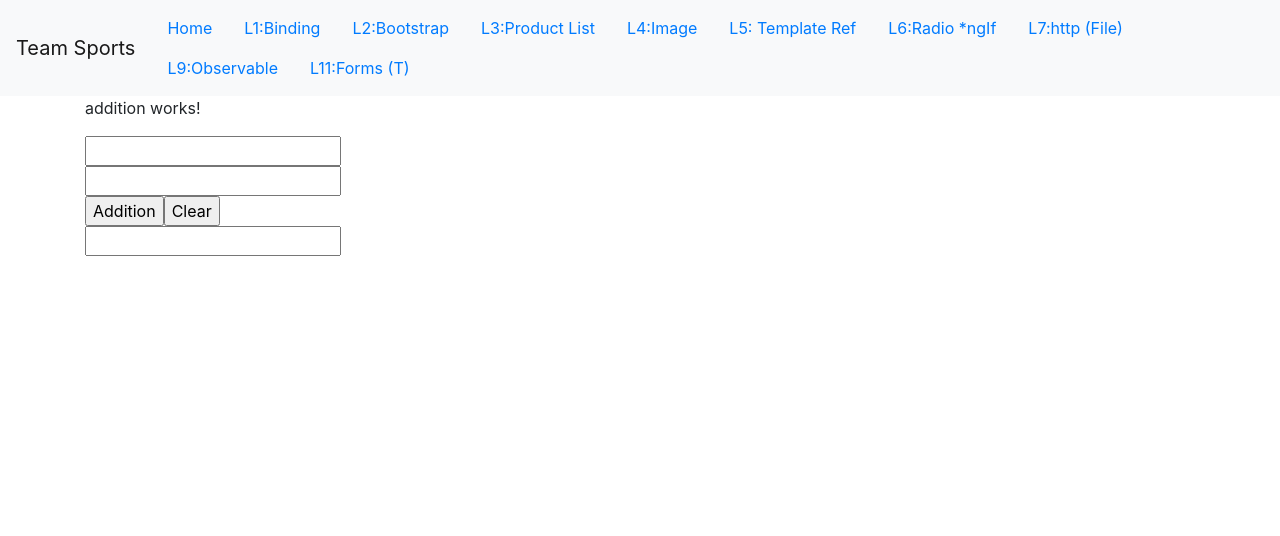
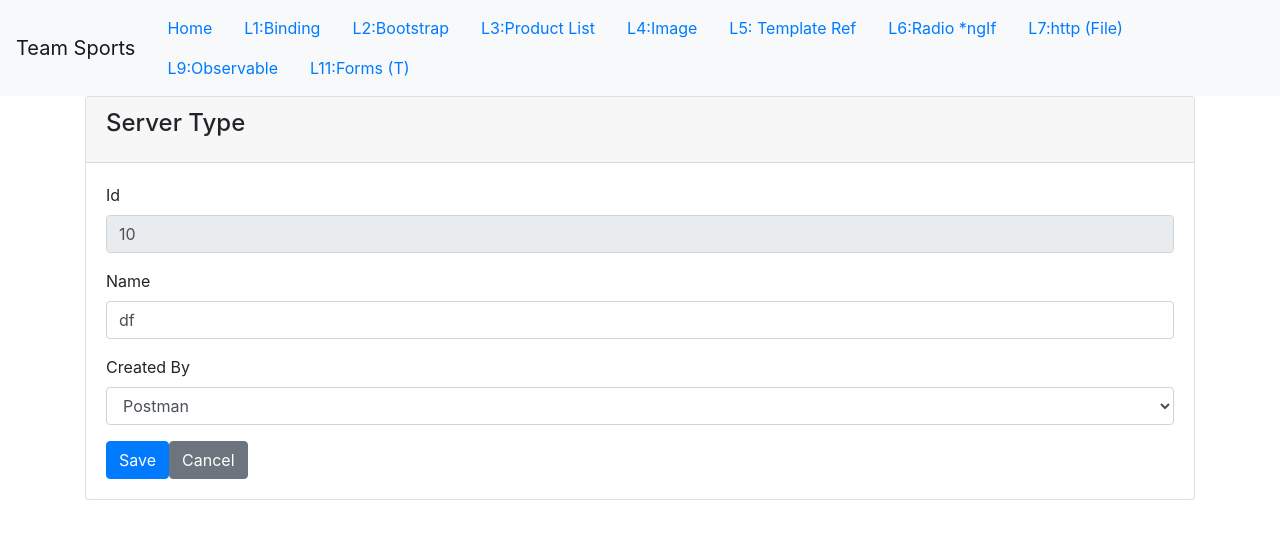
Before and after one commit to BT-ICD/JavaScriptLearning, an Angular app in the folder AngularLearning/my-app/: page /L14/1 in a window 1280 px wide. Before the commit this address led to /Home. Shown: the top 536 px of the page. Built offline with nearby package versions, Linux system fonts and the light colour scheme; no server answers.

Commit message:
servertype edit and update implemented

```diff
--- a/AngularLearning/my-app/src/app/app.module.ts
+++ b/AngularLearning/my-app/src/app/app.module.ts
@@ -19,6 +19,7 @@ import { LessonTenRxJSOp1Component } from './lesson-ten-rx-jsop1/lesson-ten-rx-j
 import { LessonElevenTformsoneComponent } from './lesson-eleven-tformsone/lesson-eleven-tformsone.component';
 import { LessonTwelveHttppostComponent } from './lesson-twelve-httppost/lesson-twelve-httppost.component';
 import { ServeraddComponent } from './lesson-twelve-httppost/serveradd.component';
+import { ServereditComponent } from './lesson-twelve-httppost/serveredit.component';
 
 @NgModule({
   declarations: [
@@ -37,7 +38,8 @@ import { ServeraddComponent } from './lesson-twelve-httppost/serveradd.component
     LessonTenRxJSOp1Component,
     LessonElevenTformsoneComponent,
     LessonTwelveHttppostComponent,
-    ServeraddComponent
+    ServeraddComponent,
+    ServereditComponent
 
   ],
   imports: [
@@ -59,6 +61,7 @@ import { ServeraddComponent } from './lesson-twelve-httppost/serveradd.component
         {path:'L11',component:LessonElevenTformsoneComponent},
         {path:'L12',component:LessonTwelveHttppostComponent},
         {path:'L13', component:ServeraddComponent},
+        {path:'L14/:id', component:ServereditComponent},
         {path:'Home',component:AdditionComponent},
         {path:'',redirectTo:'Home',pathMatch:'full'},
         {path:'**',redirectTo:'Home',pathMatch:'full'}
--- a/AngularLearning/my-app/src/app/lesson-twelve-httppost/lesson-twelve-httppost.component.ts
+++ b/AngularLearning/my-app/src/app/lesson-twelve-httppost/lesson-twelve-httppost.component.ts
@@ -36,6 +36,7 @@ export class LessonTwelveHttppostComponent implements OnInit {
   }
   editButtonClick(id: number) {
     console.log('Edit Clicked:' + id);
+    this.router.navigate(['/L14',id]);
   }
   deleteButtonClick(id: number) {
     console.log(`Delete button clicked ${id}`);
--- a/AngularLearning/my-app/src/app/lesson-twelve-httppost/server-type-data.service.ts
+++ b/AngularLearning/my-app/src/app/lesson-twelve-httppost/server-type-data.service.ts
@@ -10,14 +10,23 @@ import { IServerTypeDTOAdd } from './iserver-type-dtoadd';
 export class ServerTypeDataService {
   serverTypeListURL: string = 'http://localhost:7458/Api/ServerType/GetServerTypes';
   serverTypeAddNewURL: string = 'http://localhost:7458/Api/ServerType/Add';
-  serverTypeDeleteURL: string = 'http://localhost:7458/Api/ServerType/Delete'
+  serverTypeDeleteURL: string = 'http://localhost:7458/Api/ServerType/Delete';
+  serverTypeGetByIdURL:string='http://localhost:7458/Api/ServerType/GetServerTypeById';
+  serverTypeUpdateURL:string='http://localhost:7458/Api/ServerType/Update';
   serverTypes: IServerType[];
   constructor(private http: HttpClient) { }
   getServerTypes(): Observable<IServerType[]> {
     return this.http.get<IServerType[]>(this.serverTypeListURL);
   }
+  getServerTypeById(id:number):Observable<IServerTypeDTOAdd>{
+    const url = this.serverTypeGetByIdURL + '/'+ id;
+    return this.http.get<IServerTypeDTOAdd>(url);
+  }
   addNewServerType(serverTypeDTOAdd: IServerTypeDTOAdd) {
     return this.http.post(this.serverTypeAddNewURL, serverTypeDTOAdd);
+  }
+  updateServerType(serverTypeDTOAdd: IServerTypeDTOAdd){
+    return this.http.post(this.serverTypeUpdateURL, serverTypeDTOAdd);
   }
   deleteServerType(id:number){
     const url=this.serverTypeDeleteURL + "/" + id;
--- /dev/null
+++ b/AngularLearning/my-app/src/app/lesson-twelve-httppost/serveredit.component.html
@@ -0,0 +1,28 @@
+<div class="card">
+    <div class="card-header">
+        <h4 class="card-title">Server Type</h4>
+    </div>
+    <div class="card-body">
+    <form #serverTypeForm="ngForm">
+
+        <div class="form-group">
+            <label for="serverTypeId">Id</label>
+            <input type="text" id="serverTypeId" name="serverTypeId" class="form-control" [(ngModel)]="serverTypeDTO.serverTypeId" readonly/>
+        </div>
+        <div class="form-group">
+            <label for="name">Name</label>
+            <input id="name" name="name" class="form-control" [(ngModel)]="serverTypeDTO.name"  />
+        </div>
+        <div class="form-group">
+            <label for="createdBy">Created By</label>
+            <select class="form-control" id="createdBy" name="createdBy" [(ngModel)]="serverTypeDTO.createdBy">
+                <option>Angular</option>
+                <option>Postman</option>
+                <option>Other</option>
+            </select>
+        </div>
+        <button type="button" class="btn btn-primary" name="saveButton" (click)="saveButtonClick()">Save</button>
+        <button type="button" class="btn btn-secondary" name="cancenButton" (click)="cancelButtonClick()">Cancel</button>
+    </form>
+    </div>
+</div>
--- /dev/null
+++ b/AngularLearning/my-app/src/app/lesson-twelve-httppost/serveredit.component.ts
@@ -0,0 +1,39 @@
+import { Component, OnInit } from '@angular/core';
+import { ActivatedRoute, Router } from '@angular/router';
+import { IServerTypeDTOAdd } from './iserver-type-dtoadd';
+import { ServerTypeDataService } from './server-type-data.service';
+
+@Component({
+  selector: 'app-serveredit',
+  templateUrl: './serveredit.component.html',
+  styleUrls: ['./serveredit.component.css']
+})
+export class ServereditComponent implements OnInit {
+id:number;
+serverTypeDTO:IServerTypeDTOAdd={
+  "serverTypeId":10,
+  "createdBy":"Postman",
+  "name":'df'
+};
+  constructor(private route:ActivatedRoute, private router:Router, private serverTypeDataService: ServerTypeDataService) { }
+
+  ngOnInit(): void {
+    const id= +this.route.snapshot.paramMap.get('id');
+    this.serverTypeDataService.getServerTypeById(id).subscribe({
+      next:data=> this.serverTypeDTO=data
+    });
+    //this.serverTypeId=id;
+  }
+  saveButtonClick(){
+    console.log('save button clicked');
+    console.log(JSON.stringify( this.serverTypeDTO));
+    this.serverTypeDataService.updateServerType(this.serverTypeDTO).subscribe({
+      next:data=>console.log(data)
+    });
+    this.router.navigate(['/L12']);
+  }
+  cancelButtonClick(){
+    console.log('Cancel Button Click');
+    this.router.navigate(['/L12']);
+  }
+}
```
Also changed, not shown: AngularLearning/my-app/src/app/lesson-twelve-httppost/lesson-twelve-httppost.component.html (line endings or trailing spaces), AngularLearning/my-app/src/app/lesson-twelve-httppost/serveredit.component.css (added).
